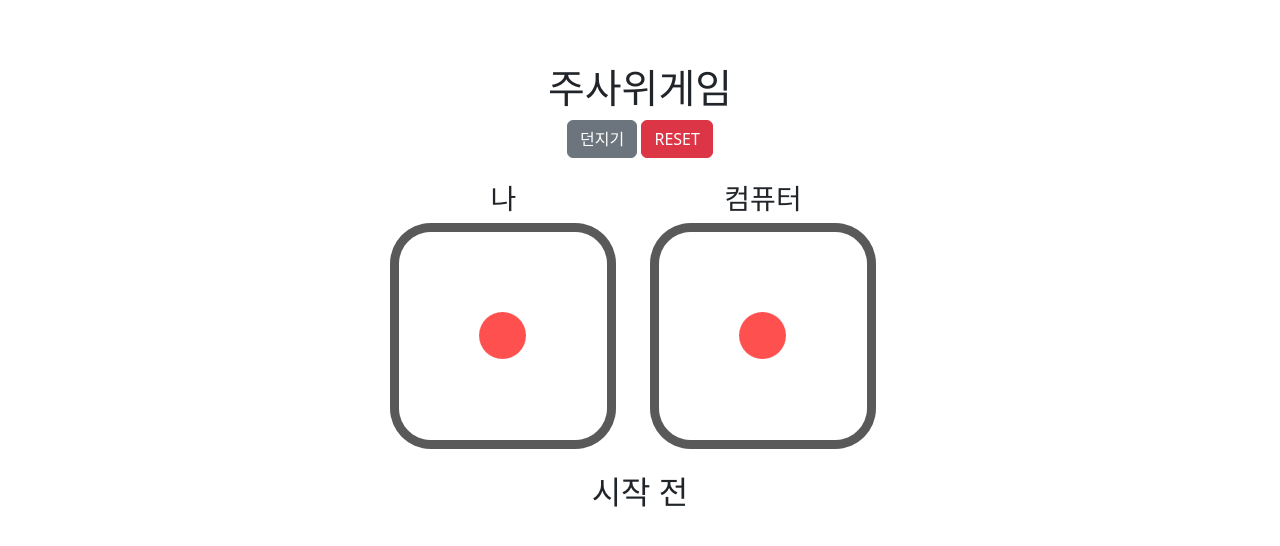
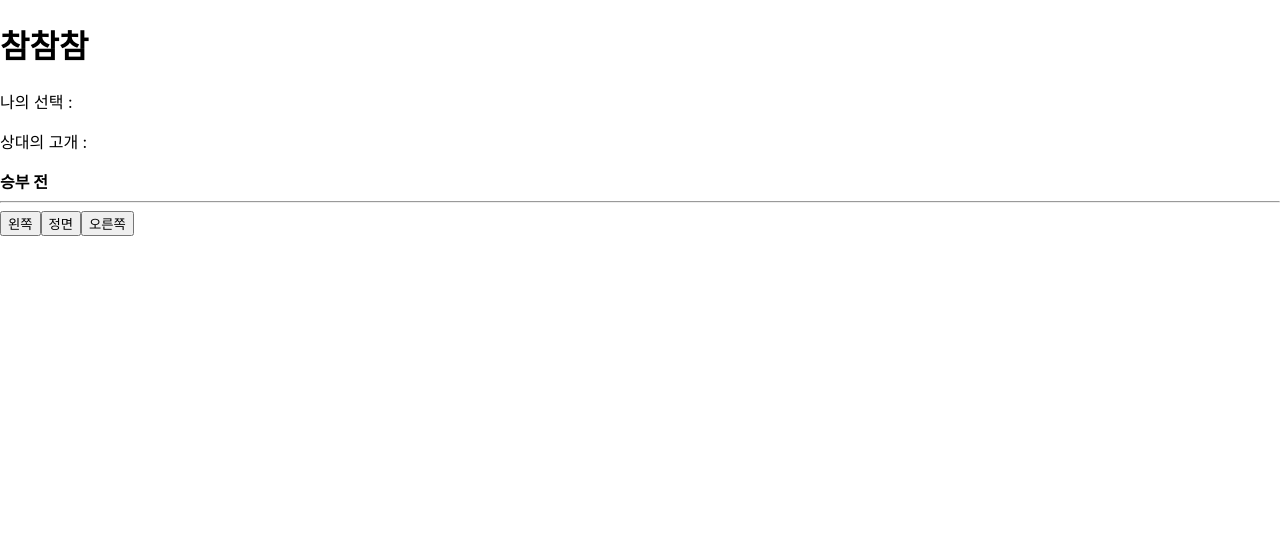
Before and after one commit to sonde8/React-practice, a React (Create React App) app: page / in a window 1280 px wide. Shown: the top 546 px of the page. Built offline with nearby package versions, Linux system fonts and the light colour scheme.

Commit message:
참참참 게임 실습

```diff
--- /dev/null
+++ b/src/example/ChamGame.jsx
@@ -0,0 +1,40 @@
+import React, { useEffect, useState } from 'react'
+
+const ChamGame = () => {
+
+  const pos = ['왼쪽', '정면', '오른쪽']
+
+  const [mySel, setMySel] = useState()
+  const [comSel, setComSel] = useState()
+  const [result, setResult] = useState('승부 전')
+  const [round, setRound] = useState(1)
+
+  const posRandom = (e) =>{
+    setMySel(e.target.innerText)
+    setComSel(pos[parseInt(Math.random()*3)])
+    setRound(round+1)
+  }
+
+  useEffect(()=>{
+    if(round > 1){
+      if(mySel === comSel){
+        setResult('승리')
+      } else {
+        setResult('패배')
+      }
+  }
+  }, [round])
+
+  return (
+    <div>
+      <h1>참참참</h1>
+      <p>나의 선택 : {mySel}</p>
+      <p>상대의 고개 : {comSel}</p>
+      <b>{result}</b>
+      <hr/>
+      {pos.map(item => <button key={item} onClick={posRandom}>{item}</button>)}
+    </div>
+  )
+}
+
+export default ChamGame
--- a/src/index.js
+++ b/src/index.js
@@ -3,7 +3,7 @@ import ReactDOM from 'react-dom/client';
 import './index.css';
 // import App from './App';
 
-import App from './example/Ex04_p'
+// import App from './example/Ex04_p'
 
 // import App from './example/CelebCard'
 
@@ -13,6 +13,8 @@ import App from './example/Ex04_p'
 
 // import App from './example/DarkMode'
 
+// 참참참 게임
+import App from './example/ChamGame'
 
 
 
```
